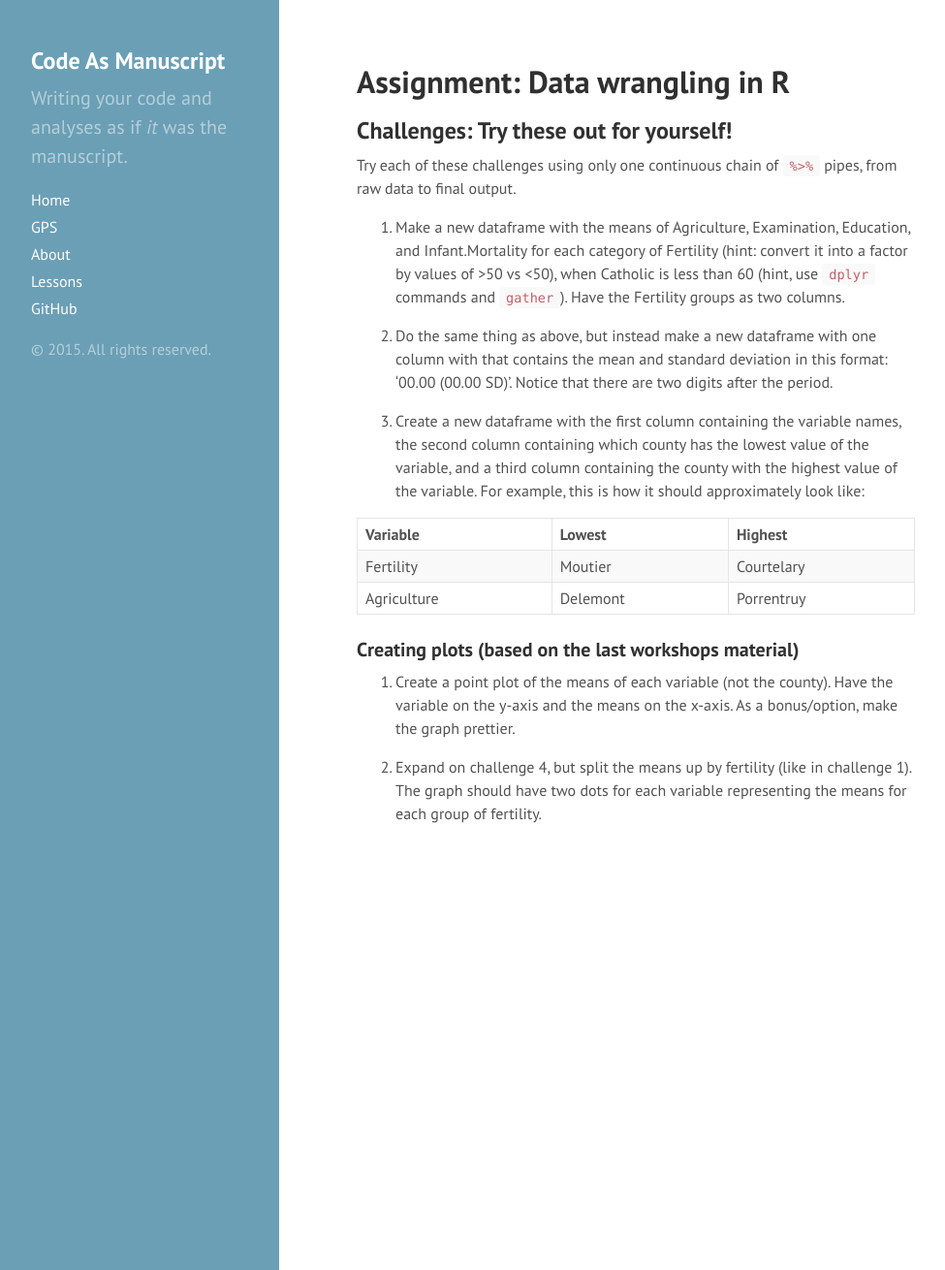
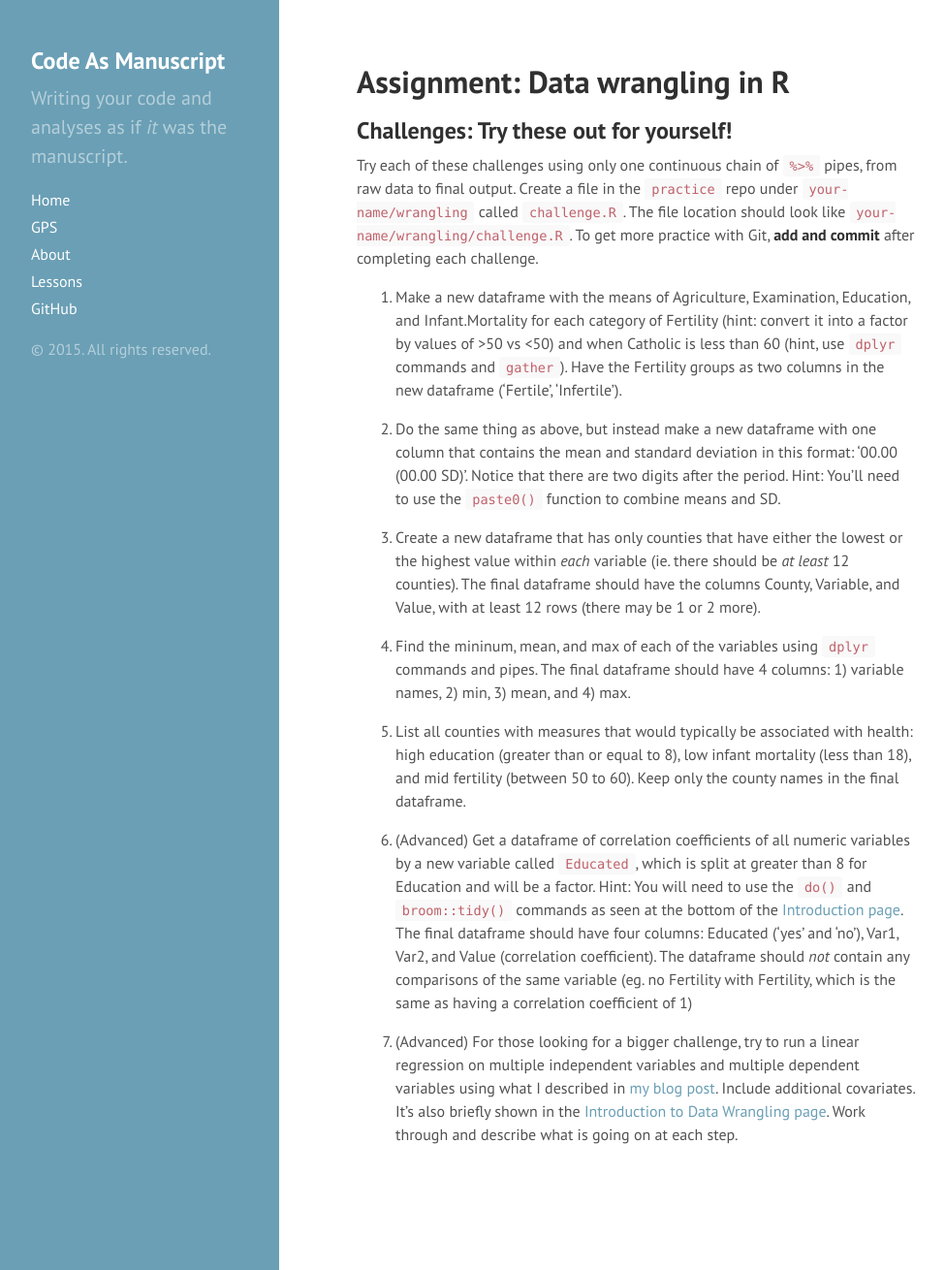
Before and after one commit to codeasmanuscript/site, a Jekyll site: the page built from lessons/r-wrangling/assignment.md, in a window 1280 px wide and 1310 px high. Shown: the whole window at 97% size, without its empty margins (0-975 px from the left). Built offline with Jekyll 4.4.1, drawn with Linux system fonts in a browser that asks for light colours; Markdown is read by kramdown in place of the engine named in the settings.

Commit message:
Updated wrangling from master

```diff
--- a/lessons/r-wrangling/assignment.md
+++ b/lessons/r-wrangling/assignment.md
@@ -23,34 +23,46 @@ output:
 ## Challenges: Try these out for yourself! ##
 
 Try each of these challenges using only one continuous chain of `%>%` pipes,
-from raw data to final output.
+from raw data to final output. Create a file in the `practice` repo under
+`your-name/wrangling` called `challenge.R`. The file location should look like
+`your-name/wrangling/challenge.R`. To get more practice with Git, **add and
+commit** after completing each challenge.
 
-1. Make a new dataframe with the means of Agriculture, Examination, Education, and
-Infant.Mortality for each category of Fertility (hint: convert it into a factor
-by values of >50 vs <50), when Catholic is less than 60 (hint, use `dplyr` commands
-and `gather`).  Have the Fertility groups as two columns.
+1. Make a new dataframe with the means of Agriculture, Examination, Education,
+and Infant.Mortality for each category of Fertility (hint: convert it into a
+factor by values of >50 vs <50) and when Catholic is less than 60 (hint, use
+`dplyr` commands and `gather`).  Have the Fertility groups as two columns in the
+new dataframe ('Fertile', 'Infertile').
 
 2. Do the same thing as above, but instead make a new dataframe with one column
-with that contains the mean and standard deviation in this format: '00.00 (00.00
-SD)'. Notice that there are two digits after the period.
+that contains the mean and standard deviation in this format: '00.00 (00.00
+SD)'. Notice that there are two digits after the period. Hint: You'll need to
+use the `paste0()` function to combine means and SD.
 
-3. Create a new dataframe with the first column containing the variable names,
-the second column containing which county has the lowest value of the variable,
-and a third column containing the county with the highest value of the variable.
-For example, this is how it should approximately look like:
+3. Create a new dataframe that has only counties that have either the lowest or
+the highest value within *each* variable (ie. there should be *at least* 12
+counties). The final dataframe should have the columns County, Variable, and
+Value, with at least 12 rows (there may be 1 or 2 more).
 
+4. Find the mininum, mean, and max of each of the variables using `dplyr`
+commands and pipes. The final dataframe should have 4 columns: 1) variable
+names, 2) min, 3) mean, and 4) max.
 
-|Variable    |Lowest   |Highest    |
-|:-----------|:--------|:----------|
-|Fertility   |Moutier  |Courtelary |
-|Agriculture |Delemont |Porrentruy |
+5. List all counties with measures that would typically be associated with
+health: high education (greater than or equal to 8), low infant mortality (less
+than 18), and mid fertility (between 50 to 60). Keep only the county names in
+the final dataframe.
 
-### Creating plots (based on the last workshops material)
+6. (Advanced) Get a dataframe of correlation coefficients of all numeric
+variables by a new variable called `Educated`, which is split at greater than 8
+for Education and will be a factor. Hint: You will need to use the `do()` and
+`broom::tidy()` commands as seen at the bottom of the [Introduction page](../intro/). The final dataframe should have four columns: Educated ('yes'
+and 'no'), Var1, Var2, and Value (correlation coefficient). The dataframe should
+*not* contain any comparisons of the same variable (eg. no Fertility with
+Fertility, which is the same as having a correlation coefficient of 1)
 
-1. Create a point plot of the means of each variable (not the county).  Have the
-variable on the y-axis and the means on the x-axis.  As a bonus/option, make the
-graph prettier.
-
-2. Expand on challenge 4, but split the means up by fertility (like in challenge
-1).  The graph should have two dots for each variable representing the means for
-each group of fertility.
+7. (Advanced) For those looking for a bigger challenge, try to run a linear
+regression on multiple independent variables and multiple dependent variables
+using what I described in [my blog post](http://www.lukewjohnston.com/blog/loops-forests-multiple-linear-regressions/).
+Include additional covariates. It's also briefly shown in the [Introduction to Data Wrangling page](../intro/). Work through and describe what is going on at
+each step.
```
Also changed, not shown: lessons/r-wrangling/cheatsheet.md (+13 -5 lines), lessons/r-wrangling/intro.md (+39 -23 lines), lessons/r-wrangling/slides.md (+5 -3 lines), lessons/resources.md (+1 -0 lines).
